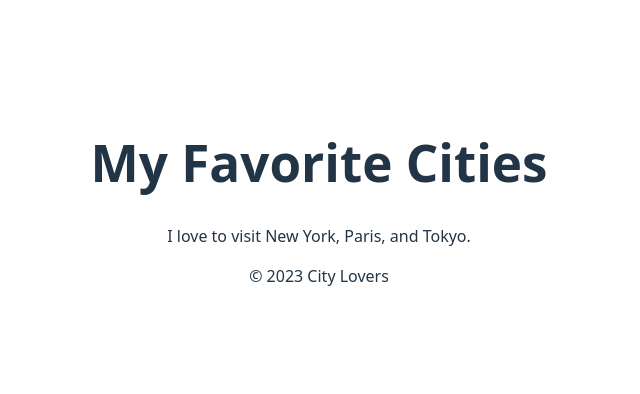
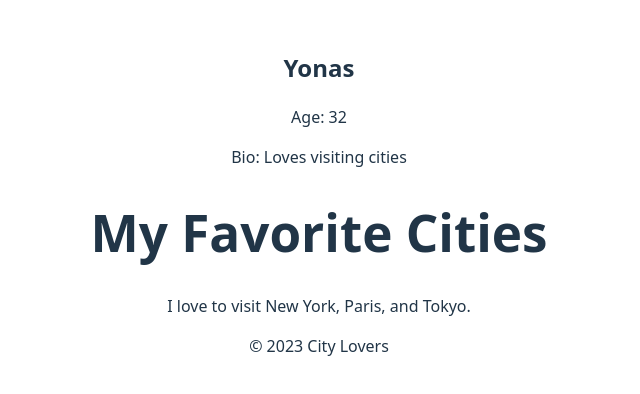
Before and after one commit to yonasi/alx-fe-reactjs, a React (Vite) app in the folder alx-react-app/: page / in a window 1280 px wide. Shown: the part 198-592 px from the top of the page, without its empty margins (321-961 px from the left). Built offline with nearby package versions, Linux system fonts and the light colour scheme.

Commit message:
Add UserProfile component with props

```diff
--- a/alx-react-app/src/App.jsx
+++ b/alx-react-app/src/App.jsx
@@ -1,3 +1,4 @@
+import UserProfile from './components/UserProfile';
 import Header from './Header';
 import MainContent from './MainContent';
 import Footer from '../Footer';
@@ -7,6 +8,11 @@
 function App() {
   return (
     <div className="App">
+      <UserProfile
+        name="Yonas"
+        age="32"
+        bio="Loves visiting cities"
+      />
       <Header />
       <MainContent />
       <Footer />
--- /dev/null
+++ b/alx-react-app/src/components/UserProfile.jsx
@@ -0,0 +1,12 @@
+const UserProfile = (props) => {
+    return (
+        <div className="user-profile">
+            <h2>{props.name}</h2>
+            <p>Age: {props.age}</p>
+            <p>Bio: {props.bio}</p>
+        </div>
+    );
+}
+
+
+export default UserProfile;
```
